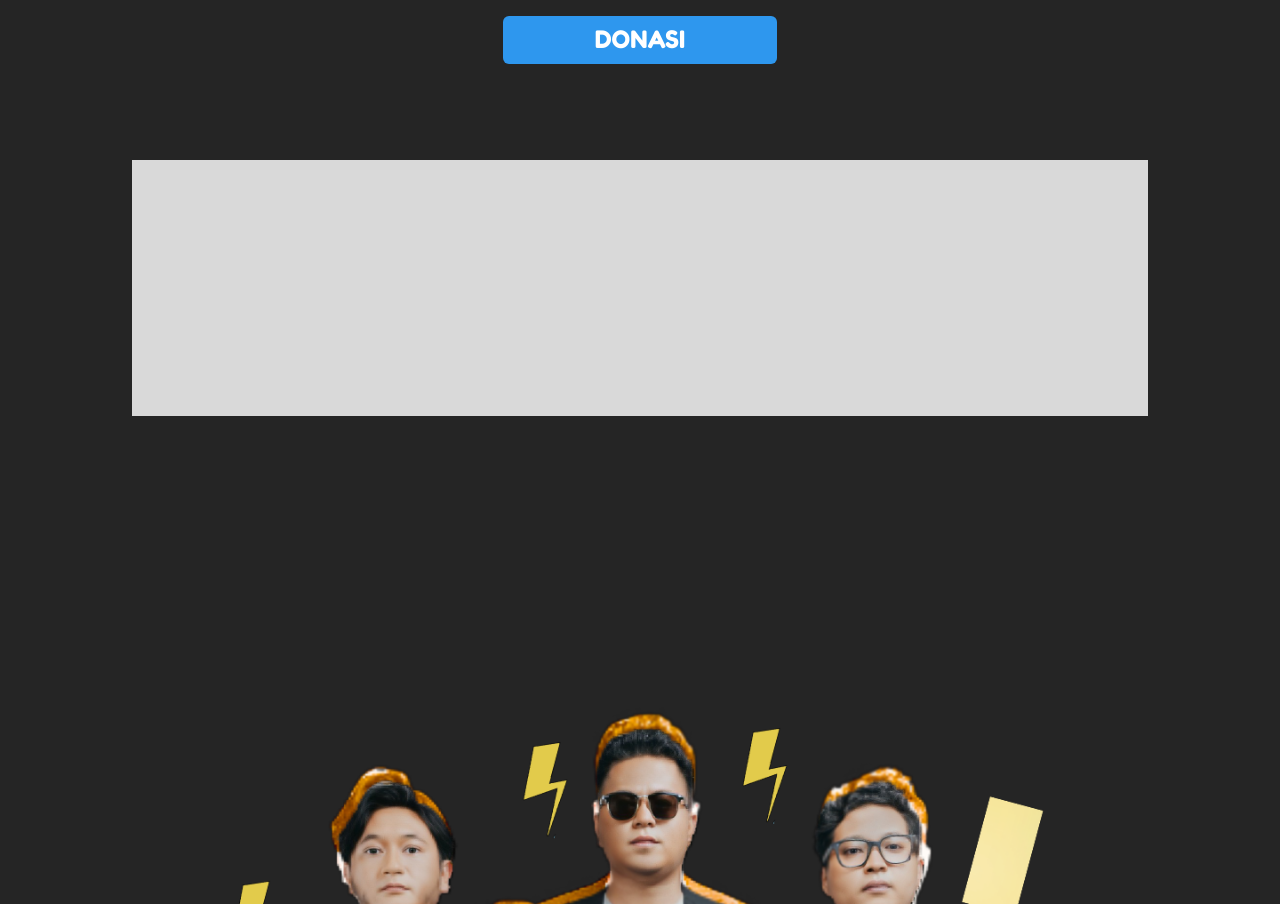
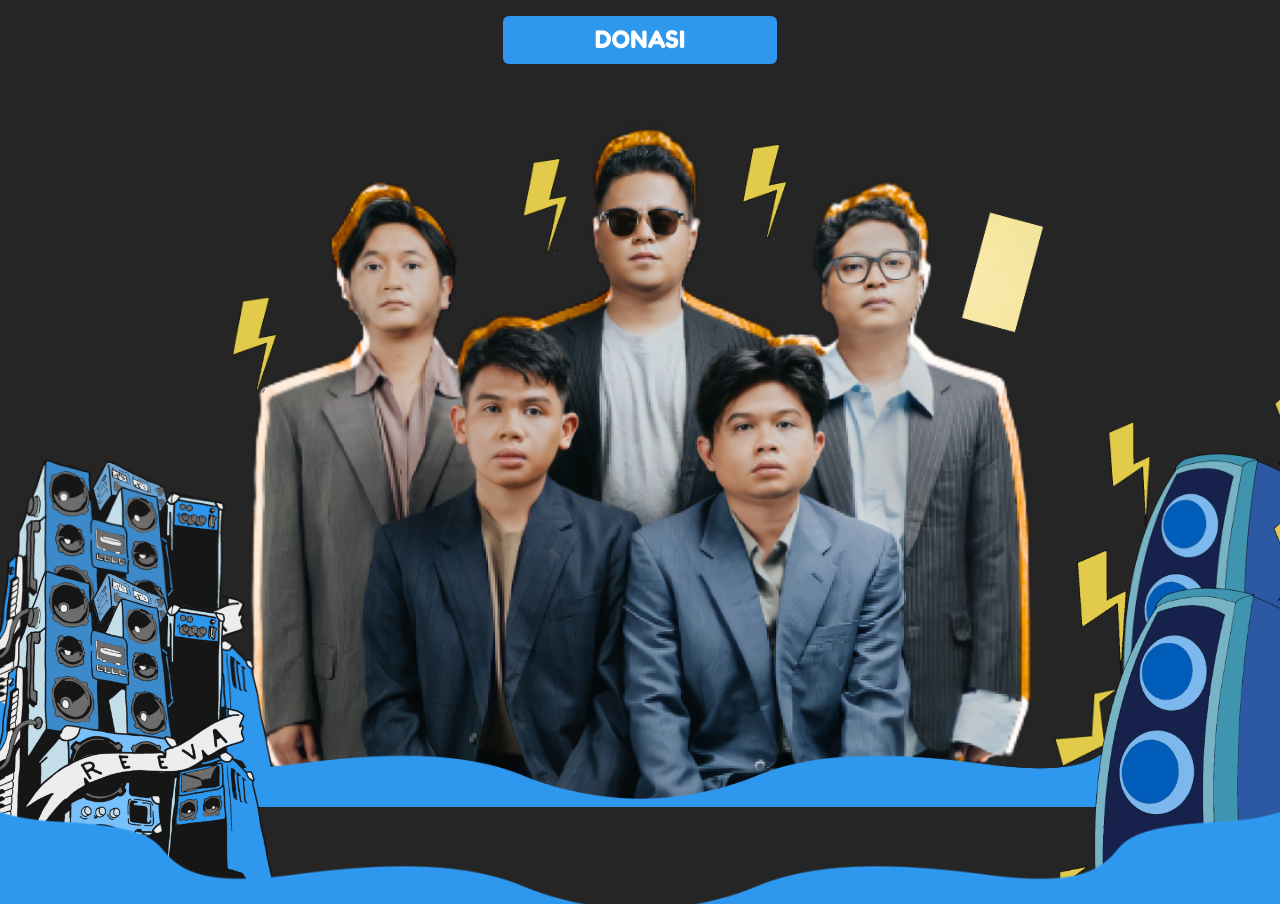
Before and after one commit to Teche-Corp/schematics-2022-frontend, a Next.js app: page /reeva in a window 1280 px wide. Shown: the part 680-1584 px from the top of the page. Built offline with nearby package versions, Linux system fonts and the light colour scheme.

Commit message:
feat: update reeva page information

```diff
--- a/pages/reeva.jsx
+++ b/pages/reeva.jsx
@@ -83,10 +83,6 @@ const Reeva = () => {
               {/* end cta */}
             </div>
             {/* end header text */}
-          </div>
-          {/* gueststar */}
-          <div className='md:px-16 lg:px-[132px] md:pt-10 pb-10 md:pb-72'>
-            <div className='w-full bg-[#D9D9D9] h-64 '></div>
           </div>
         </section>
         {/* end header */}
```
